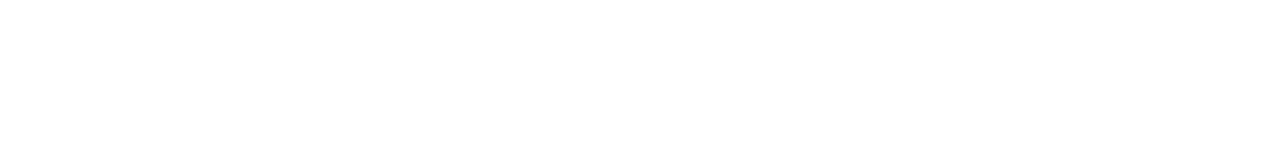
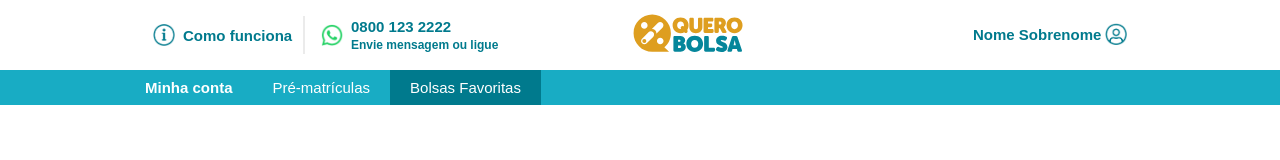
Before and after one commit to FelipeEnne/front-end-Quero, a plain HTML site: page index.html in a window 1280 px wide. Drawn offline with Linux system fonts and the light colour scheme.

Commit message:
header and nav

```diff
--- a/assets/css/style.css
+++ b/assets/css/style.css
@@ -0,0 +1,136 @@
+*{
+	font-family: Arial;
+}
+body{
+	margin: 0;
+	padding: 0;
+	background-color: white;
+    color: #18ACC4;
+}
+
+
+
+header{
+	display: flex;
+	justify-content:center;
+	height: 70px;
+}
+
+.header-layout{
+	box-shadow: 0 2px 3px 0 rgba(0,0,0,.09);
+}
+.container{
+	display: flex;
+	width: 990px;
+	align-items: center;
+}
+.header-info a{
+	text-decoration: none;
+}
+.header-icon {
+    float: left;
+    margin-right: 8px;
+    margin-left: 8px;
+    width: 22px;
+    height: 22px;
+}
+.header-text {
+    color: #007a8d;
+    font-size: 15px;
+    font-weight: bold;
+}
+.header-info .header-text {
+    width: 150px;
+    margin-top: 3px;
+}
+.header-column{
+	display: flex;
+}
+
+.header-division{
+	align-self: stretch;
+	border: 1px solid #ebebeb;
+	margin: 16px 8px;
+}
+
+
+.header-contact a{
+	text-decoration: none;
+}
+.header-contact .header-icon{
+     margin-top: 22px;
+     margin-bottom: 22px;
+}
+.header-text-smaller {
+    color: #007a8d;
+    font-size: 12px;
+    font-weight: bolder;
+    width: 220px;
+    margin-top: 3px;
+}
+.header-contact .header-text{
+	margin-top: 16px;
+}
+
+.header-logo-img {
+    width: 110px;
+    align-items: center;
+    margin-left: 100px;
+}
+.header-info-person{
+	margin-left: 230px;
+
+}
+.header-info-person a{
+	text-decoration: none;
+	align-items: center;
+}
+.header-info-person .header-icon {
+    float: right;
+    margin-right: -26px;
+    width: 22px;
+    height: 22px;
+    margin-top: -20px;
+}
+
+
+
+.nav-menu{
+	height: 35px;
+	background-color: #18ACC4;
+
+}
+.menu {
+    width: 100%;
+    max-width: 1030px;
+    margin: auto;
+}
+.menu ul {
+    margin: 0;
+    padding: 0;
+    list-style: none;
+}
+.menu li {
+    float: left;
+    line-height: 35px;
+    padding-left: 20px;
+    padding-right: 20px;
+}
+.menu-text {
+    font-size: 15px;
+
+}
+
+.bold{
+    font-weight: bold;
+}
+.bold-less{
+    font-weight: 500;
+}
+.menu .active{
+    background-color: #007A8D;
+}
+.menu-decoration{
+    text-decoration: none;
+    color: white;
+}
--- a/index.html
+++ b/index.html
@@ -11,6 +11,66 @@
 </head>
 <body>
 
+	<header class="header-layout">
+		<div class="container">
+
+			<div class="header-info">
+				<a href="#" >
+					<img class="header-icon" src="assets/img/info.png" alt="exclamation" title="exclamation">
+				</a>
+				<a href="#" >
+				<div class="header-text">Como funciona</div>
+				</a>
+
+
+			</div>
+
+			<hr class="header-division">
+
+			<div class="header-contact">
+				<a href="#" >
+					<img class="header-icon" src="assets/img/whats.png" alt="whats" title="whats">
+				</a>
+				<a href="#">
+				<div class="header-text">0800 123 2222</div>
+				<div class="header-text-smaller">Envie mensagem ou ligue</div>
+				</a>
+			</div>
+
+			<div class="header-logo">
+				<a href="#" >
+					<img class="header-logo-img" src="assets/img/logo-querobolsa.svg" alt="Logo Quero Bolsa" title="Quero Bolsa">
+				</a>
+			</div>
+
+
+			<div class="header-info-person">
+				<a href="#" >
+				<div class="header-text">Nome Sobrenome</div>
+				</a>
+				<a href="#" >
+					<img class="header-icon" src="assets/img/pessoa.png" alt="person" title="person">
+				</a>
+			</div>
+
+
+			</div>
+		</div>
+	</header>
+
+
+	<nav class="nav-menu">
+		<div class="menu">
+			<ul>
+				<li class="menu-text bold"><a href="" class="menu-decoration">Minha conta</a></li>
+				<li class="menu-text" ><a href="" class="menu-decoration">Pré-matrículas</a></li>
+				<li class="active menu-text"><a href="" class="menu-decoration">Bolsas Favoritas</a></li>
+			</ul>
+		</div>
+	</nav>
+
+
+
 
 	<script type="text/javascript"  src="assets/js/script.js"></script>
 </body>
```
Also changed, not shown: README.md, assets/img/info.png (added), assets/img/pessoa.png (added), assets/img/whats.png (added).
